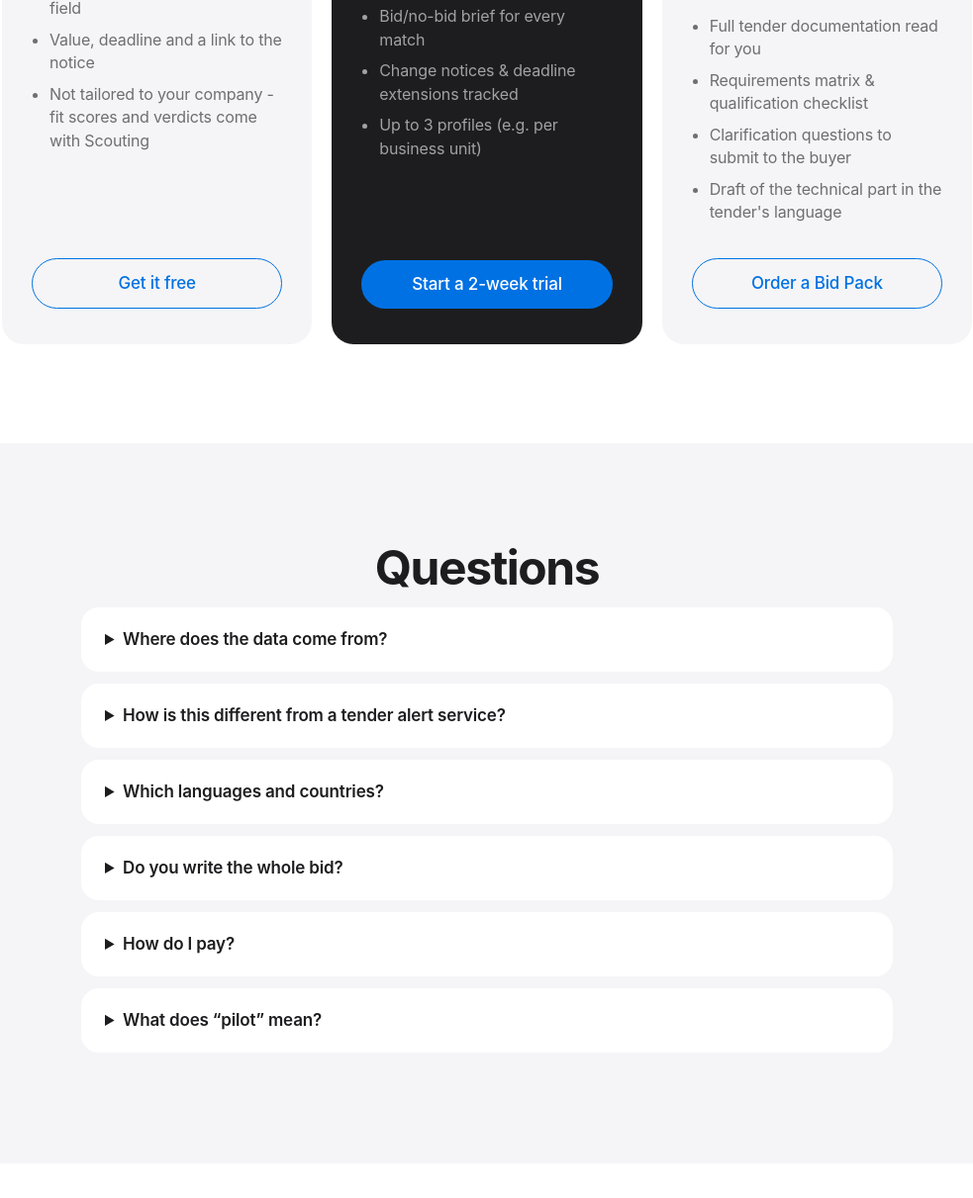
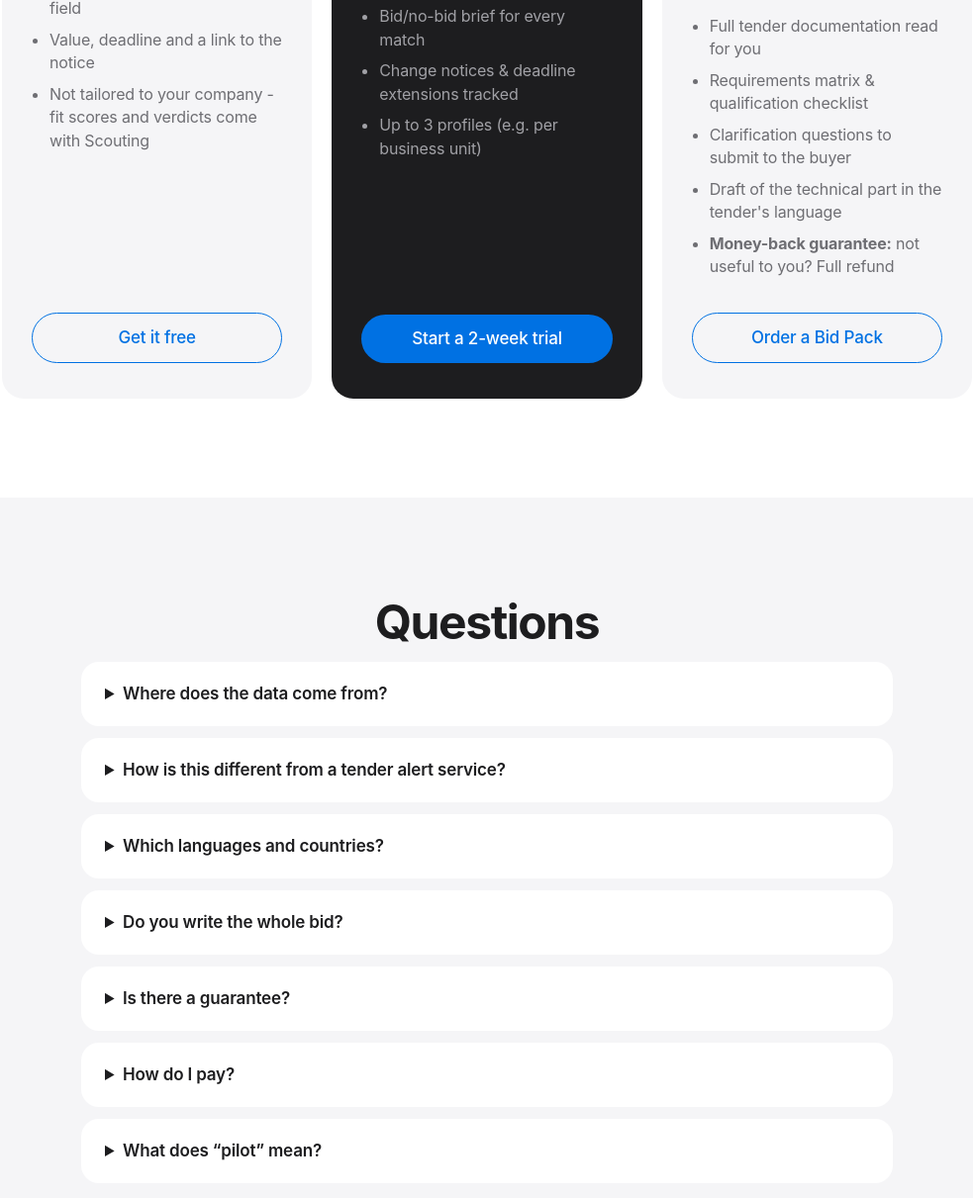
Before and after one commit to TomnakNakatomi/byzform.com, a plain HTML site: page index.html in a window 1280 px wide. Shown: the part 3847-5058 px from the top of the page at 99% size, without its empty margins (148-1131 px from the left). Drawn offline with Linux system fonts and the light colour scheme.

Commit message:
Add Bid Pack money-back guarantee (index.html)

```diff
--- a/index.html
+++ b/index.html
@@ -83,7 +83,7 @@
     </div>
     <div class="plan">
       <div class="tag">Per tender</div><h3>Bid Pack</h3><div class="amt"><s style="color:#9aa4b2;font-size:22px;font-weight:600">€490</s> €245 <small>/ tender in pilot</small></div>
-      <ul><li>Full tender documentation read for you</li><li>Requirements matrix & qualification checklist</li><li>Clarification questions to submit to the buyer</li><li>Draft of the technical part in the tender's language</li></ul>
+      <ul><li>Full tender documentation read for you</li><li>Requirements matrix & qualification checklist</li><li>Clarification questions to submit to the buyer</li><li>Draft of the technical part in the tender's language</li><li><b>Money-back guarantee:</b> not useful to you? Full refund</li></ul>
       <a class="btn ghost" href="mailto:byzform@byzform.com?subject=Bid%20Pack%20request&body=TED%20notice%20number%20or%20link%3A%0ACompany%20website%3A">Order a Bid Pack</a>
     </div>
   </div>
@@ -95,6 +95,7 @@
   <details><summary>How is this different from a tender alert service?</summary><p>Alerts match keywords and leave you a long list. We read each notice against your actual capabilities and tell you whether it's worth your bid team's time - including the reasons it isn't.</p></details>
   <details><summary>Which languages and countries?</summary><p>All 27 EU countries plus EEA. Notices are read in their original language and summarised in English (or Czech, Slovak, Polish or German on request).</p></details>
   <details><summary>Do you write the whole bid?</summary><p>No. The Bid Pack gives your team a structured head start - requirements, checklist, questions and a draft technical section. Pricing, legal declarations and the final submission stay with you.</p></details>
+  <details><summary>Is there a guarantee?</summary><p>Yes. If a Bid Pack is not useful to you, tell us within 7 days of delivery and we refund the full price. No questions, no forms.</p></details>
   <details><summary>How do I pay?</summary><p>By invoice and EUR bank transfer, always in advance. Scouting is a monthly subscription: after the 2-week free trial you pay for the month ahead (pilot clients 50% off for the first 3 months). A Bid Pack is paid when ordered. Scouting can be cancelled any time, effective from the next month.</p></details>
   <details><summary>What does “pilot” mean?</summary><p>ByzForm is new. Pilot clients get the full service at half price for the first 3 months in exchange for honest feedback. We may adjust formats and features as we learn.</p></details>
 </div></section>
```
